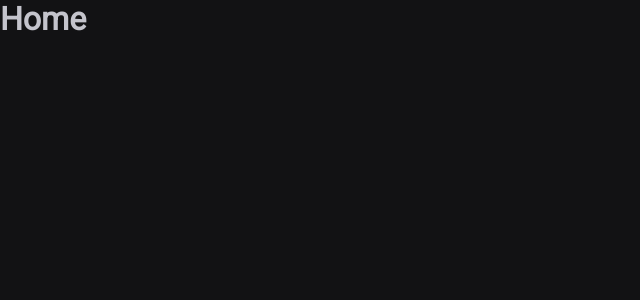
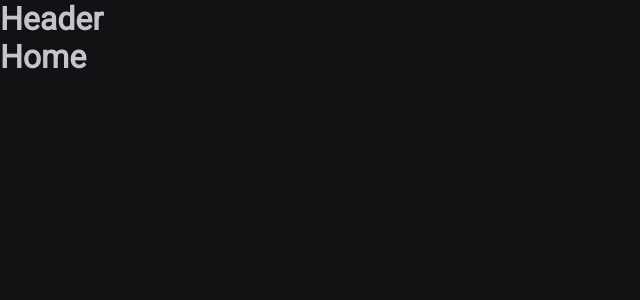
Before and after one commit to bulnes/02-ignite-timer, a React (Vite) app: page / in a window 1280 px wide. Shown: the top 300 px of the page, without its empty margins (0-640 px from the left). Built offline with nearby package versions, Linux system fonts and the light colour scheme.

Commit message:
feat: add default layout to the main routes

```diff
--- /dev/null
+++ b/src/components/Header.tsx
@@ -0,0 +1,7 @@
+export function Header() {
+  return (
+    <header>
+      <h1>Header</h1>
+    </header>
+  );
+}
--- /dev/null
+++ b/src/layouts/DefaultLayout.tsx
@@ -0,0 +1,11 @@
+import { Outlet } from "react-router-dom";
+import { Header } from "../components/Header";
+
+export function DefaultLayout() {
+  return (
+    <>
+      <Header />
+      <Outlet />
+    </>
+  );
+}
```
Also changed, not shown: src/Router.tsx (+12 -5 lines).
